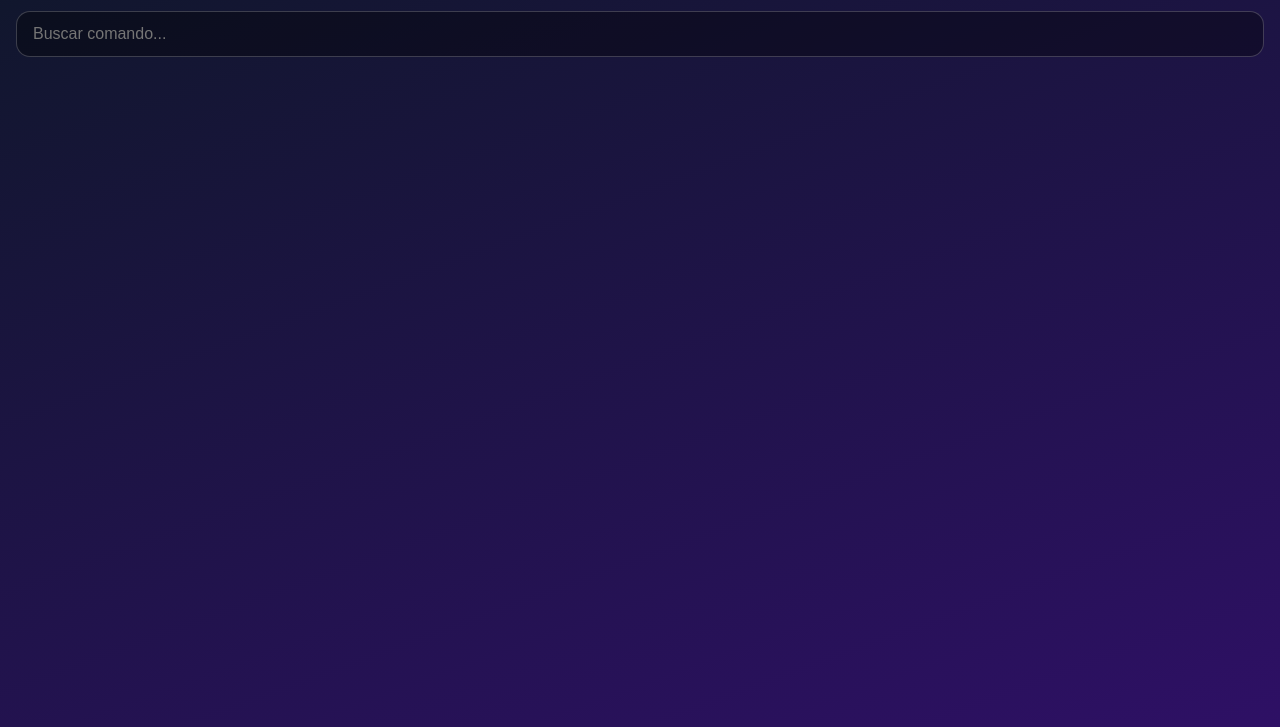
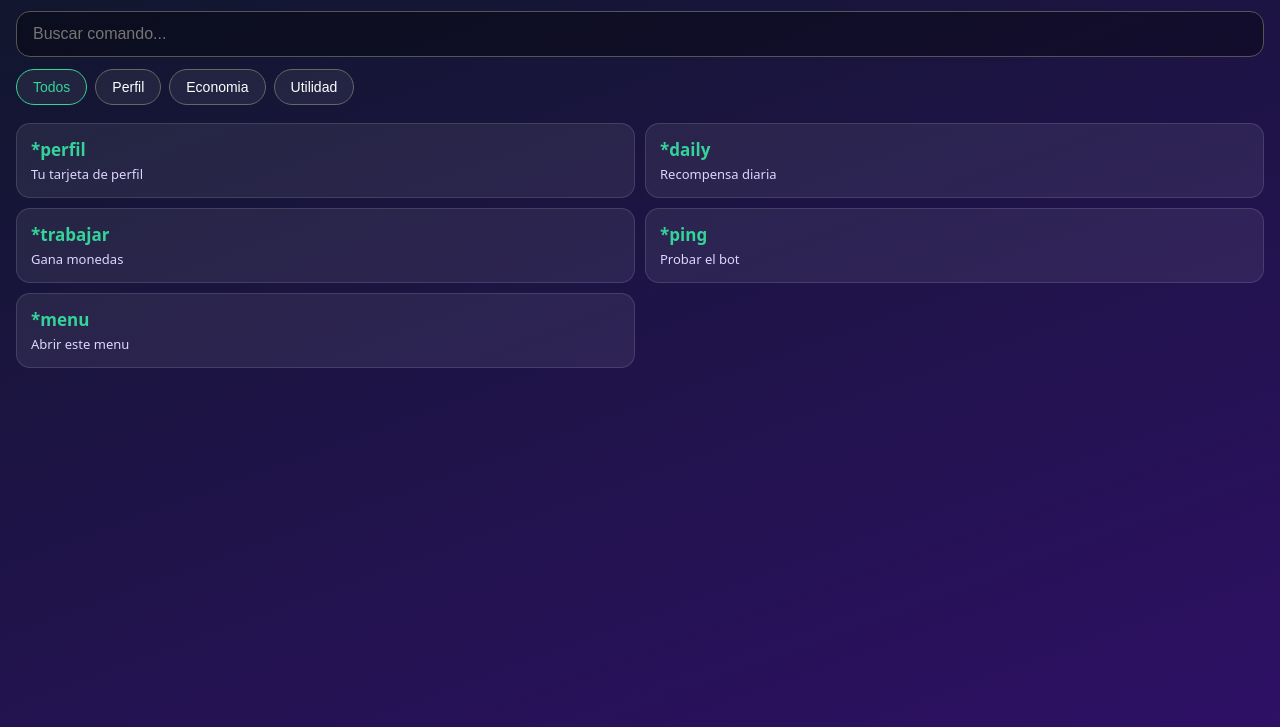
Before and after one commit to locoesp55-maker/Menu, a plain HTML site: page index.html in a window 1280 px wide. Shown: the part 73-800 px from the top of the page. Drawn offline with Linux system fonts and the light colour scheme.

Commit message:
Update index.html

```diff
--- a/index.html
+++ b/index.html
@@ -1,43 +1,84 @@
 <!DOCTYPE html>
-<html lang="es">
+<html lang="es" translate="no">
 <head>
 <meta charset="utf-8">
-<meta name="viewport" content="width=device-width, initial-scale=1, viewport-fit=cover">
-<title>Menú del bot</title>
+<meta name="google" content="notranslate">
+<meta name="viewport" content="width=device-width, initial-scale=1">
+<title>Menu del bot</title>
 <style>
 *{box-sizing:border-box;margin:0;padding:0}
-body{font-family:system-ui,sans-serif;background:linear-gradient(160deg,#0f172a,#2e1065);min-height:100vh;color:#fff;padding:16px;padding-top:max(16px,env(safe-area-inset-top));padding-bottom:max(16px,env(safe-area-inset-bottom))}
+body{font-family:system-ui,sans-serif;background:linear-gradient(160deg,#0f172a,#2e1065);min-height:100vh;color:#fff;padding:16px}
 h1{font-size:26px}
 .sub{color:#c4b5fd;font-size:13px;letter-spacing:2px;margin-bottom:14px}
-.badge{float:right;background:rgba(52,211,153,.15);color:#34d399;border:1px solid #34d399;border-radius:20px;padding:4px 12px;font-size:13px}
-#buscar{width:100%;padding:13px 16px;border-radius:14px;border:1px solid rgba(255,255,255,.2);background:rgba(0,0,0,.35);color:#fff;font-size:16px;margin-bottom:12px;outline:none}
-#cats{display:flex;gap:8px;overflow-x:auto;padding-bottom:10px;margin-bottom:6px}
-.chip{flex:none;padding:9px 16px;border-radius:20px;border:1px solid rgba(255,255,255,.2);background:rgba(255,255,255,.06);color:#fff;font-size:14px}
-.chip.on{border-color:#34d399;color:#34d399;background:rgba(52,211,153,.12)}
+.badge{float:right;color:#34d399;border:1px solid #34d399;border-radius:20px;padding:4px 12px;font-size:13px}
+#buscar{width:100%;padding:13px 16px;border-radius:14px;border:1px solid #555;background:rgba(0,0,0,.35);color:#fff;font-size:16px;margin-bottom:12px;outline:none}
+#cats{display:flex;gap:8px;overflow-x:auto;padding-bottom:10px}
+.chip{flex:none;padding:9px 16px;border-radius:20px;border:1px solid #666;background:rgba(255,255,255,.06);color:#fff;font-size:14px}
+.chip.on{border-color:#34d399;color:#34d399}
 .grid{display:grid;grid-template-columns:1fr 1fr;gap:10px;margin-top:8px}
 .card{background:rgba(255,255,255,.07);border:1px solid rgba(255,255,255,.12);border-radius:14px;padding:14px}
 .card b{color:#34d399;font-size:17px}
 .card p{font-size:13px;color:#ddd6fe;margin-top:4px}
-.card .det{display:none;margin-top:10px;padding-top:10px;border-top:1px solid rgba(255,255,255,.15);font-size:13px;color:#fff}
-.card .det i{display:block;color:#fcd34d;margin-top:6px;font-style:normal}
+.det{display:none;margin-top:10px;padding-top:10px;border-top:1px solid #555;font-size:13px}
+.det i{display:block;color:#fcd34d;margin-top:6px;font-style:normal}
 .card.open{grid-column:1/-1;border-color:#a78bfa}
 .card.open .det{display:block}
-.vacio{grid-column:1/-1;text-align:center;color:#c4b5fd;padding:30px}
 </style>
 </head>
 <body>
 <span class="badge" id="total"></span>
-<h1>Menú</h1>
-<div class="sub">MENÚ INTERACTIVO</div>
+<h1>Menu</h1>
+<div class="sub">MENU INTERACTIVO</div>
 <input id="buscar" type="search" placeholder="Buscar comando...">
 <div id="cats"></div>
 <div class="grid" id="lista"></div>
+<script>
+var PREFIJO = '*';
+var COMANDOS = [
+  {n:'perfil',cat:'Perfil',corta:'Tu tarjeta de perfil',detalle:'Muestra una imagen con tu foto, nivel, XP y monedas.',uso:'perfil'},
+  {n:'daily',cat:'Economia',corta:'Recompensa diaria',detalle:'Te da 500 monedas y 20 XP. Una vez cada 24 horas.',uso:'daily'},
+  {n:'trabajar',cat:'Economia',corta:'Gana monedas',detalle:'Ganas entre 50 y 150 monedas y 10 XP. Cada 1 hora.',uso:'trabajar'},
+  {n:'ping',cat:'Utilidad',corta:'Probar el bot',detalle:'Responde pong si el bot esta activo.',uso:'ping'},
+  {n:'menu',cat:'Utilidad',corta:'Abrir este menu',detalle:'Te envia el enlace a este menu.',uso:'menu'}
+];
+var catActual = 'Todos';
+function el(id){ return document.getElementById(id); }
+el('total').textContent = COMANDOS.length + ' cmds';
 
-<script>
-const PREFIJO = '*'
+function pintarCats(){
+  var cats = ['Todos'];
+  COMANDOS.forEach(function(c){ if(cats.indexOf(c.cat) < 0) cats.push(c.cat); });
+  el('cats').innerHTML = '';
+  cats.forEach(function(c){
+    var b = document.createElement('button');
+    b.className = 'chip' + (c === catActual ? ' on' : '');
+    b.textContent = c;
+    b.onclick = function(){ catActual = c; pintarCats(); pintarLista(); };
+    el('cats').appendChild(b);
+  });
+}
 
-// Para agregar un comando nuevo, copia una línea y cambia los datos
-const COMANDOS = [
-  { n: 'perfil',   cat: 'Perfil',   corta: 'Tu tarjeta de perfil', detalle: 'Muestra una imagen con tu foto, nivel, XP y monedas. También funciona con perfiles.', uso: 'perfil' },
-  { n: 'daily',    cat: 'Economía', corta: 'Recompensa diaria',    detalle: 'Te da 500 monedas y 20 XP. Se usa una vez cada 24 horas.', uso: 'daily' },
-  { n: 'trabajar', cat: 'Economía', corta: 'Gana monedas',         detalle: 'Ganas entre 50 y 150 mon
+function pintarLista(){
+  var q = el('buscar').value.toLowerCase().trim();
+  el('lista').innerHTML = '';
+  COMANDOS.forEach(function(c){
+    if(catActual !== 'Todos' && c.cat !== catActual) return;
+    if(c.n.indexOf(q) < 0 && c.corta.toLowerCase().indexOf(q) < 0) return;
+    var d = document.createElement('div');
+    d.className = 'card';
+    d.innerHTML = '<b></b><p></p><div class="det"><span></span><i></i></div>';
+    d.querySelector('b').textContent = PREFIJO + c.n;
+    d.querySelector('p').textContent = c.corta;
+    d.querySelector('span').textContent = c.detalle;
+    d.querySelector('i').textContent = 'Uso: ' + PREFIJO + c.uso;
+    d.onclick = function(){ d.classList.toggle('open'); };
+    el('lista').appendChild(d);
+  });
+}
+
+el('buscar').oninput = pintarLista;
+pintarCats();
+pintarLista();
+</script>
+</body>
+</html>
```
